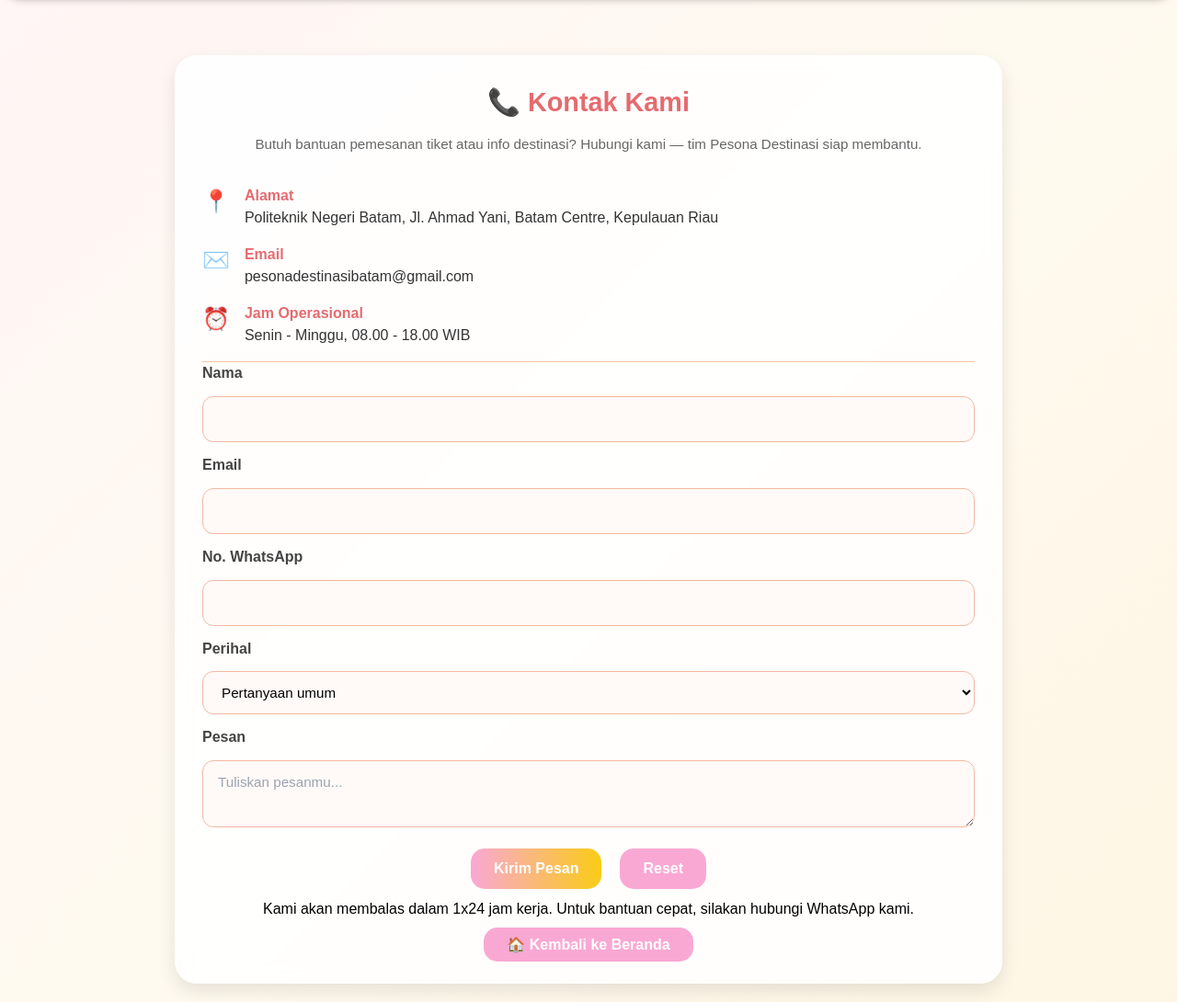
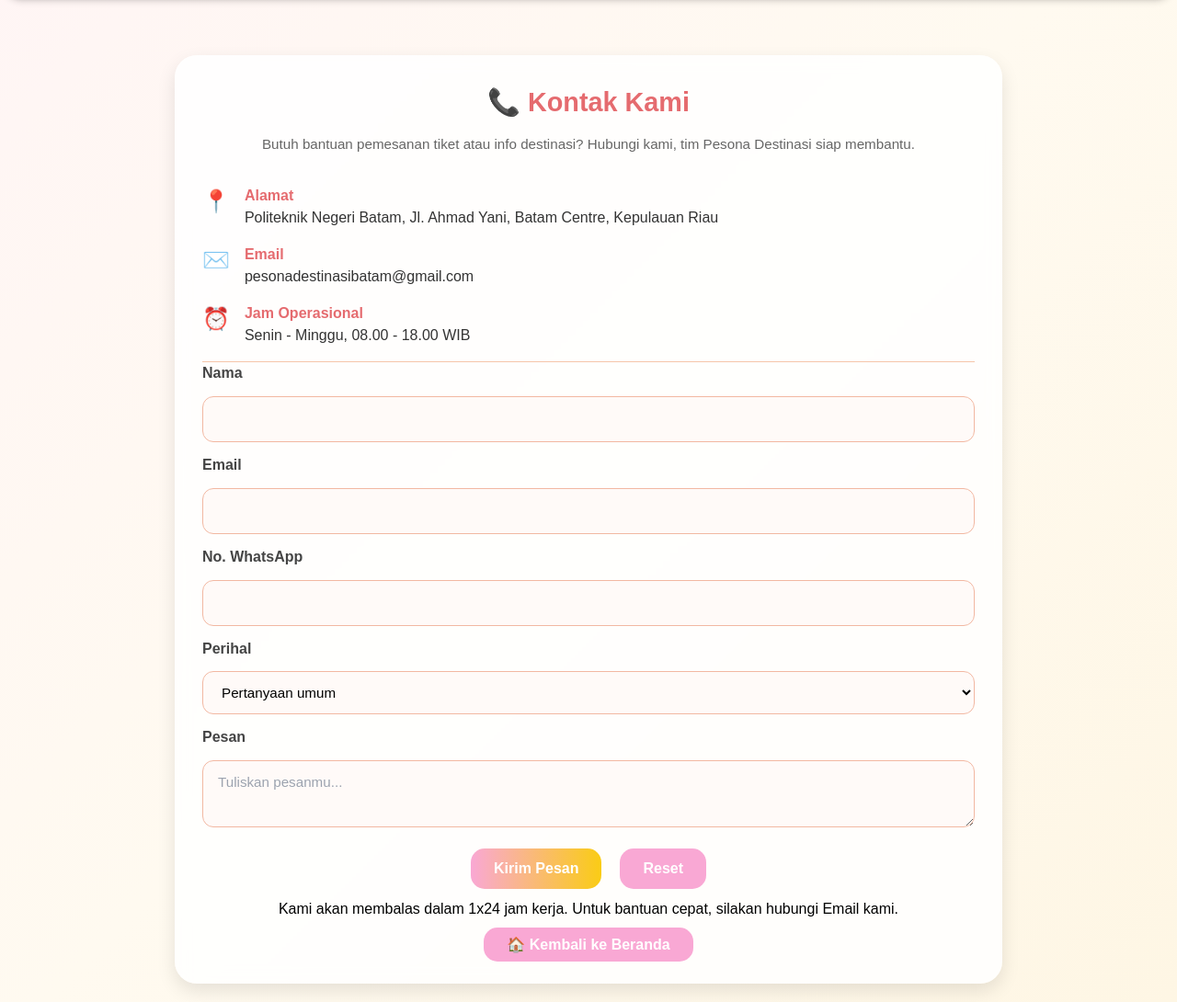
Before and after one commit to EnruRamadhan/PBL-RKS-304, a Flask app: page /kontak in a window 1280 px wide. Shown: the part 94-1184 px from the top of the page at 92% size. Run offline with Flask 3, Linux system fonts and the light colour scheme; some libraries are stand-ins or nearby versions.

Commit message:
git add . git commit -m "perubahan password root dan sedikit perbaikan kontak web pelanggan" git push origin main

```diff
--- a/Web/templates/kontak.html
+++ b/Web/templates/kontak.html
@@ -63,7 +63,7 @@ backdrop-blur-md shadow-md rounded-b-3xl border border-white/40">
       <aside class="card">
         <h3>📞 Kontak Kami</h3>
         <p class="small">
-          Butuh bantuan pemesanan tiket atau info destinasi? Hubungi kami — tim Pesona Destinasi siap membantu.
+          Butuh bantuan pemesanan tiket atau info destinasi? Hubungi kami, tim Pesona Destinasi siap membantu.
         </p>
 
         <div class="info-row">
@@ -121,7 +121,7 @@ backdrop-blur-md shadow-md rounded-b-3xl border border-white/40">
         </form>
 
         <p class="note">
-          Kami akan membalas dalam 1x24 jam kerja. Untuk bantuan cepat, silakan hubungi WhatsApp kami.
+          Kami akan membalas dalam 1x24 jam kerja. Untuk bantuan cepat, silakan hubungi Email kami.
         </p>
 
         <div class="back-home">
```
Also changed, not shown: Web/templates/index.html (+1 -14 lines), 1 other file.
